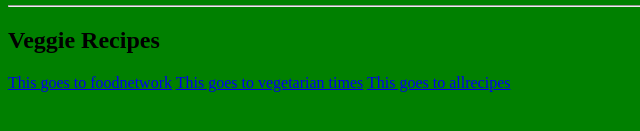
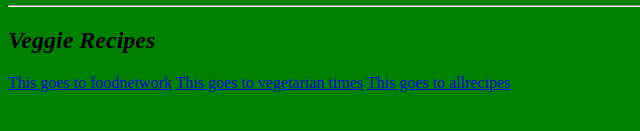
Before and after one commit to GG1223/ProjectOne, a plain HTML site: page index.html in a window 1280 px wide. Shown: the part 315-446 px from the top of the page, 0-640 px from the left. Drawn offline with Linux system fonts and the light colour scheme.

Commit message:
Update index.html

```diff
--- a/index.html
+++ b/index.html
@@ -7,7 +7,7 @@
   <h3>Vegetarian food</h3>
   <img src="veggie food 1.jpg" width="200" height="150">
   <hr>
-  <h2>Veggie Recipes</h2>
+  <h2><i>Veggie Recipes</i></h2>
   <a href="http://www.foodnetwork.com/topics/vegetarian-recipes">This goes to foodnetwork</a>
   <a href="https://www.vegetariantimes.com/recipes">This goes to vegetarian times</a>
   <a href="http://allrecipes.com/recipes/87/everyday-cooking/vegetarian/">This goes to allrecipes</a>
```
